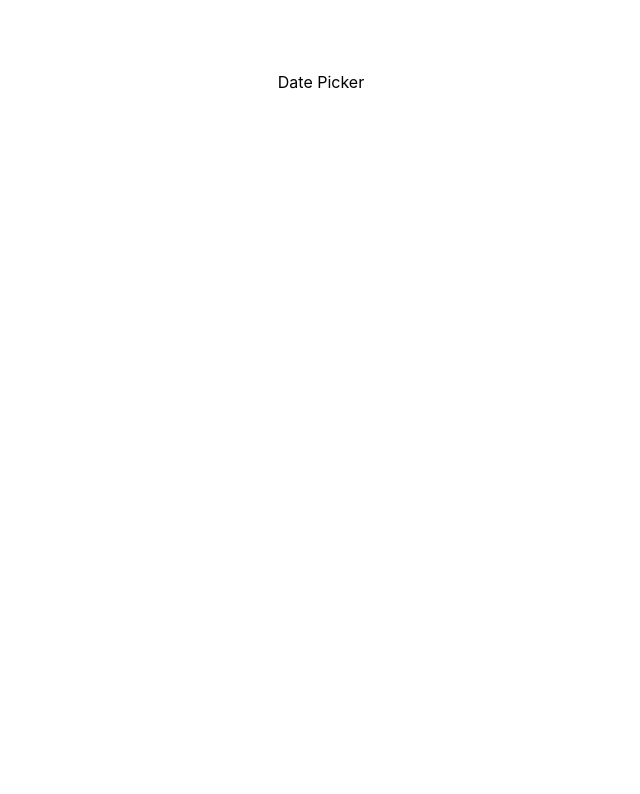
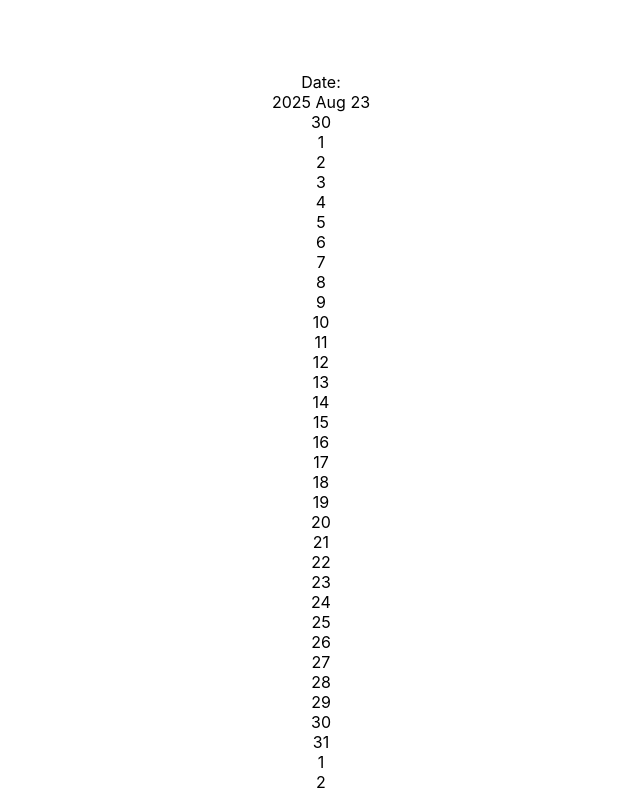
Before and after one commit to Trevoule/custom-date-picker-component, a React (Vite) app: page / in a window 1280 px wide. Shown: the top 794 px of the page, without its empty margins (319-959 px from the left). Built offline with nearby package versions, Linux system fonts and the light colour scheme.

Commit message:
feat: added logic for cells rendering in datepicker

```diff
--- a/src/App.tsx
+++ b/src/App.tsx
@@ -1,9 +1,12 @@
+import { useState } from 'react';
 import DatePicker from './components/DatePicker';
 
 import './App.css';
 
 function App() {
-  return <DatePicker />;
+  const [date, setDate] = useState(() => new Date());
+
+  return <DatePicker value={date} onChange={setDate} />;
 }
 
 export default App;
--- a/src/components/DatePicker/DatePicker.tsx
+++ b/src/components/DatePicker/DatePicker.tsx
@@ -1,5 +1,171 @@
-const DatePicker = () => {
-  return <div>Date Picker</div>;
+import { useMemo, useState } from 'react';
+
+type DatePickerProps = {
+  value: Date;
+  onChange: (value: Date) => void;
+  min?: Date;
+  max?: Date;
+};
+
+const MONTHS = [
+  'Jan',
+  'Feb',
+  'Mar',
+  'Apr',
+  'Jun',
+  'Jul',
+  'Aug',
+  'Sep',
+  'Nov',
+  'Dec',
+];
+
+type DateCellItem = {
+  date: number;
+  month: number;
+  year: number;
+
+  // ???
+  isToday?: boolean;
+  isSelected?: boolean;
+};
+
+const getDaysAmountInAMonth = (year: number, month: number) => {
+  const nextMonthDate = new Date(year, month + 1, 1);
+
+  // mutates the date object
+  nextMonthDate.setMinutes(-1);
+  const monthLastDay = nextMonthDate.getDate();
+  return monthLastDay;
+};
+
+const getPreviousMonthDays = (year: number, month: number) => {
+  // for check of the first day of the month
+  const currentMonthFirstDay = new Date(year, month, 1);
+
+  // for check day of the week
+  const dayOfTheWeek = currentMonthFirstDay.getDay();
+
+  // if dayOfTheWeek not equals 1 we need to take some days from previous month
+  // for check how many days should we take for showing prev month
+  const prevMonthCellsAmount = dayOfTheWeek - 1;
+
+  const daysAmountInPrevMonth = getDaysAmountInAMonth(year, month - 1);
+
+  const dateCells: DateCellItem[] = [];
+
+  // check negative month, when current month 0
+  const [prevYear, prevMonth] =
+    month === 0 ? [year - 1, 11] : [year, month - 1];
+
+  for (let i = 0; i < prevMonthCellsAmount; i++) {
+    dateCells.push({
+      year: prevYear,
+      month: prevMonth,
+      date: daysAmountInPrevMonth - i,
+    });
+  }
+
+  return dateCells;
+};
+
+const VISIBLE_CELLS_AMOUNT = 7 * 6;
+
+const getNextMonthDays = (year: number, month: number) => {
+  // TODO: copy paste
+  const currentMonthFirstDay = new Date(year, month, 1);
+  const dayOfTheWeek = currentMonthFirstDay.getDay();
+  const prevMonthCellsAmount = dayOfTheWeek - 1;
+  // TODO: end copy paste
+
+  const currentMonthDaysAmount = getDaysAmountInAMonth(year, month);
+
+  // left cells for next month
+  const nextMonthDays =
+    VISIBLE_CELLS_AMOUNT - currentMonthDaysAmount - prevMonthCellsAmount;
+
+  const dateCells: DateCellItem[] = [];
+
+  const [nextYear, nextMonth] =
+    month === 11 ? [year + 1, 0] : [year, month + 1];
+
+  for (let i = 1; i <= nextMonthDays; i++) {
+    dateCells.push({
+      year: nextYear,
+      month: nextMonth,
+      date: i,
+    });
+  }
+
+  return dateCells;
+};
+
+const getCurrentMonthDays = (
+  year: number,
+  month: number,
+  numberOfDays: number
+) => {
+  const dateCells: DateCellItem[] = [];
+
+  for (let i = 1; i <= numberOfDays; i++) {
+    dateCells.push({
+      year,
+      month,
+      date: i,
+    });
+  }
+
+  return dateCells;
+};
+
+const DatePicker = ({ value }: DatePickerProps) => {
+  const [year, month, day] = useMemo(() => {
+    const currentYear = value.getFullYear();
+    const currentMonth = MONTHS[value.getMonth()];
+    const currentDate = value.getDate();
+
+    return [currentYear, currentMonth, currentDate];
+  }, [value]);
+
+  // DATEPICKER PANEL
+  const [panelYear] = useState(() => value.getFullYear());
+  const [panelMonth] = useState(() => value.getMonth());
+
+  const dateCells = useMemo(() => {
+    const daysInMonth = getDaysAmountInAMonth(panelYear, panelMonth);
+
+    const currentMonthDays = getCurrentMonthDays(
+      panelYear,
+      panelMonth,
+      daysInMonth
+    );
+
+    const prevMonthDays = getPreviousMonthDays(panelYear, panelMonth);
+    const nextMonthDays = getNextMonthDays(panelYear, panelMonth);
+
+    return [...prevMonthDays, ...currentMonthDays, ...nextMonthDays];
+  }, [panelYear, panelMonth]);
+
+  // TODO: DATEPICKER NAVIGATION
+  // const nextYear = () => {};
+  // const prevYear = () => {};
+  // const nextMonth = () => {};
+  // const prevMonth = () => {};
+
+  return (
+    <div>
+      Date:
+      <div>
+        {year} {month} {day}
+      </div>
+      <div>
+        {dateCells.map((cell) => (
+          <div>{cell.date}</div>
+        ))}
+        <div></div>
+      </div>
+    </div>
+  );
 };
 
 export default DatePicker;
```
